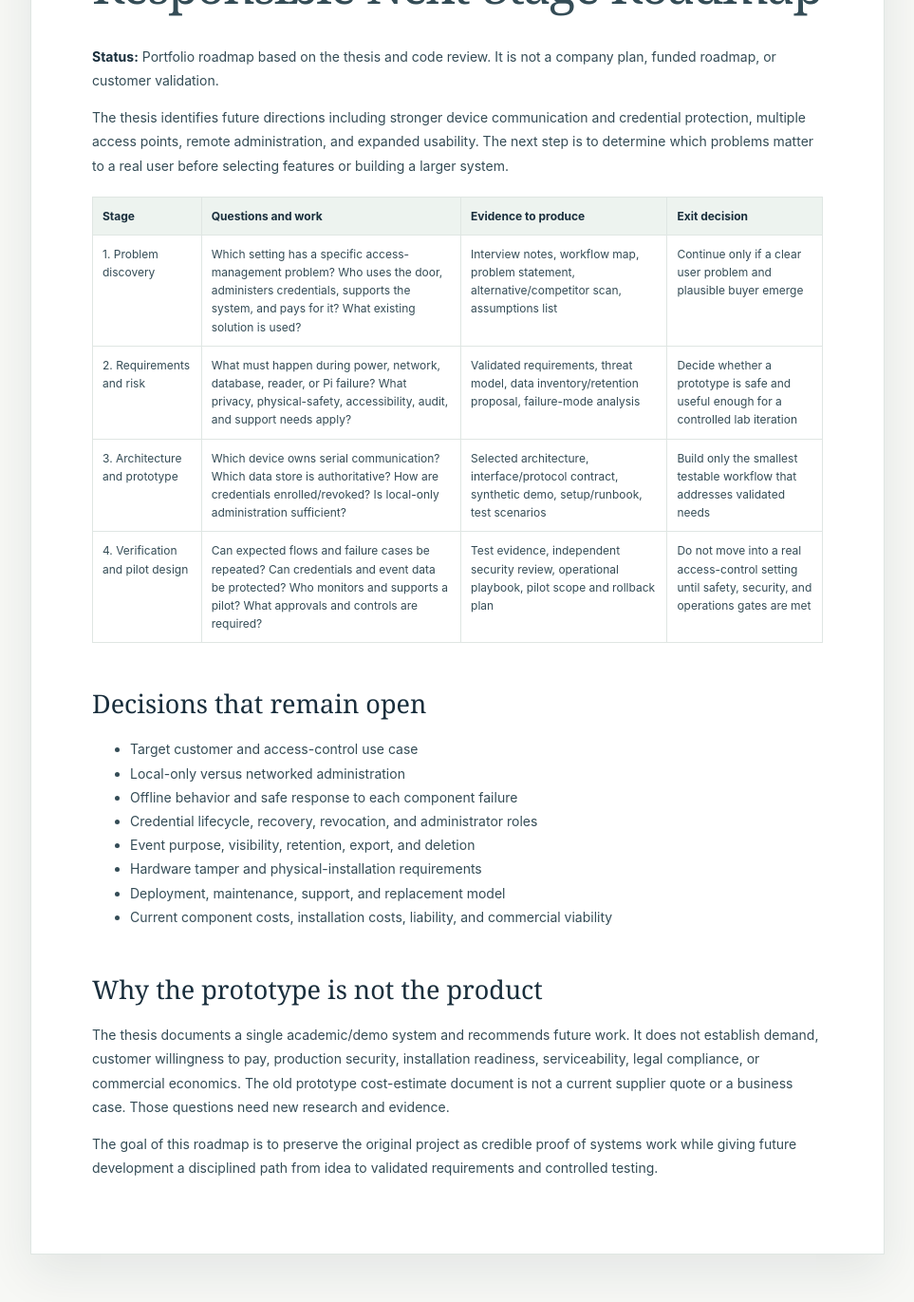
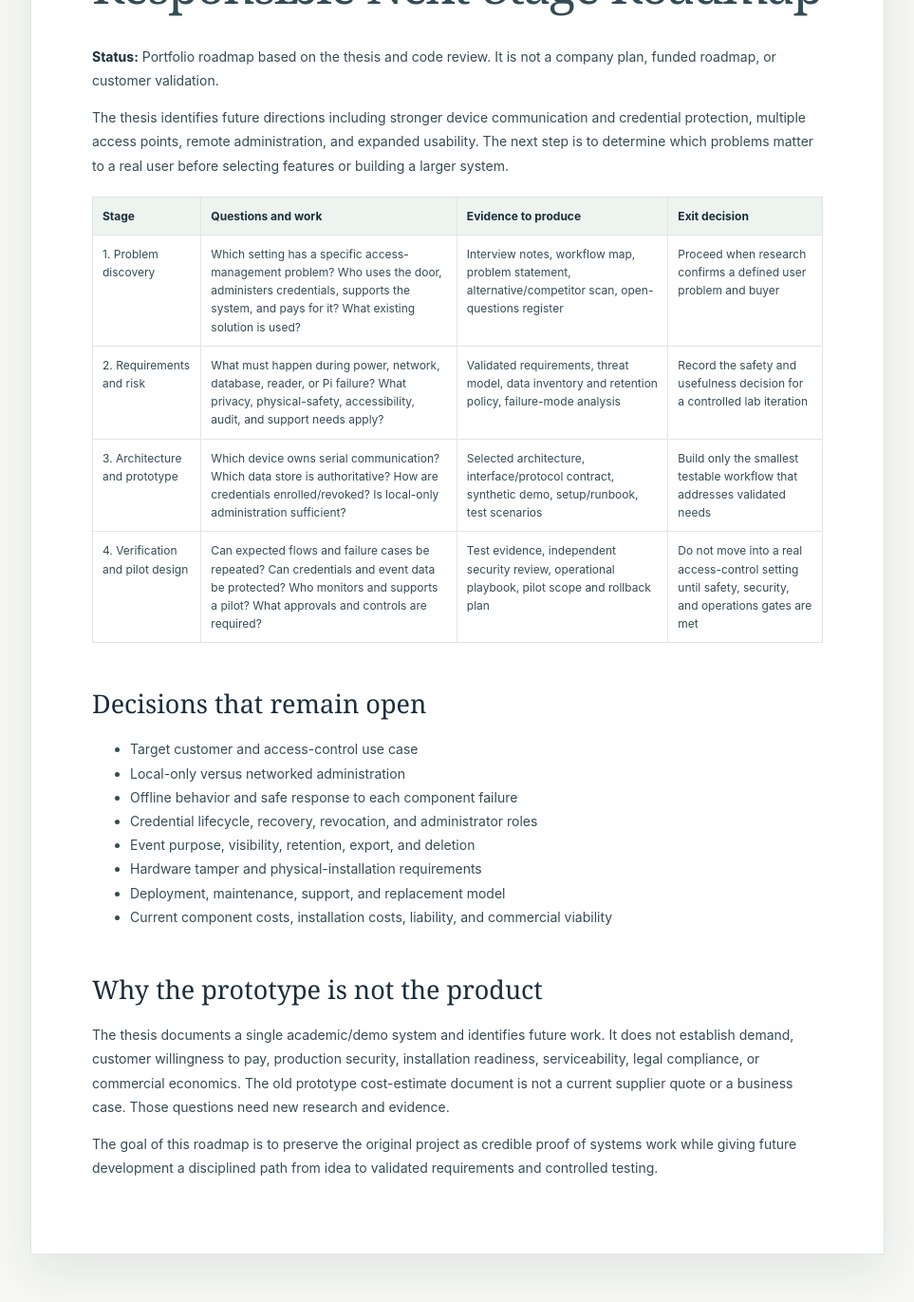
Before and after one commit to davidnserrano2-cmd/davidnserrano2-cmd.github.io, a Jekyll site: the page built from docs/NEXT_STAGE_ROADMAP.md, in a window 1280 px wide and 1400 px high, scrolled down 320 px. Shown: the top 1371 px of the window at 95% size, without its empty margins (158-1121 px from the left). Built offline with Jekyll 4.4.1, drawn with Linux system fonts in a browser that asks for light colours.

Commit message:
Refine portfolio presentation and remove draft hedging

```diff
--- a/docs/NEXT_STAGE_ROADMAP.md
+++ b/docs/NEXT_STAGE_ROADMAP.md
@@ -12,8 +12,8 @@ The thesis identifies future directions including stronger device communication
 
 | Stage | Questions and work | Evidence to produce | Exit decision |
 |---|---|---|---|
-| 1. Problem discovery | Which setting has a specific access-management problem? Who uses the door, administers credentials, supports the system, and pays for it? What existing solution is used? | Interview notes, workflow map, problem statement, alternative/competitor scan, assumptions list | Continue only if a clear user problem and plausible buyer emerge |
-| 2. Requirements and risk | What must happen during power, network, database, reader, or Pi failure? What privacy, physical-safety, accessibility, audit, and support needs apply? | Validated requirements, threat model, data inventory/retention proposal, failure-mode analysis | Decide whether a prototype is safe and useful enough for a controlled lab iteration |
+| 1. Problem discovery | Which setting has a specific access-management problem? Who uses the door, administers credentials, supports the system, and pays for it? What existing solution is used? | Interview notes, workflow map, problem statement, alternative/competitor scan, open-questions register | Proceed when research confirms a defined user problem and buyer |
+| 2. Requirements and risk | What must happen during power, network, database, reader, or Pi failure? What privacy, physical-safety, accessibility, audit, and support needs apply? | Validated requirements, threat model, data inventory and retention policy, failure-mode analysis | Record the safety and usefulness decision for a controlled lab iteration |
 | 3. Architecture and prototype | Which device owns serial communication? Which data store is authoritative? How are credentials enrolled/revoked? Is local-only administration sufficient? | Selected architecture, interface/protocol contract, synthetic demo, setup/runbook, test scenarios | Build only the smallest testable workflow that addresses validated needs |
 | 4. Verification and pilot design | Can expected flows and failure cases be repeated? Can credentials and event data be protected? Who monitors and supports a pilot? What approvals and controls are required? | Test evidence, independent security review, operational playbook, pilot scope and rollback plan | Do not move into a real access-control setting until safety, security, and operations gates are met |
 
@@ -30,6 +30,6 @@ The thesis identifies future directions including stronger device communication
 
 ## Why the prototype is not the product
 
-The thesis documents a single academic/demo system and recommends future work. It does not establish demand, customer willingness to pay, production security, installation readiness, serviceability, legal compliance, or commercial economics. The old prototype cost-estimate document is not a current supplier quote or a business case. Those questions need new research and evidence.
+The thesis documents a single academic/demo system and identifies future work. It does not establish demand, customer willingness to pay, production security, installation readiness, serviceability, legal compliance, or commercial economics. The old prototype cost-estimate document is not a current supplier quote or a business case. Those questions need new research and evidence.
 
 The goal of this roadmap is to preserve the original project as credible proof of systems work while giving future development a disciplined path from idea to validated requirements and controlled testing.
```
